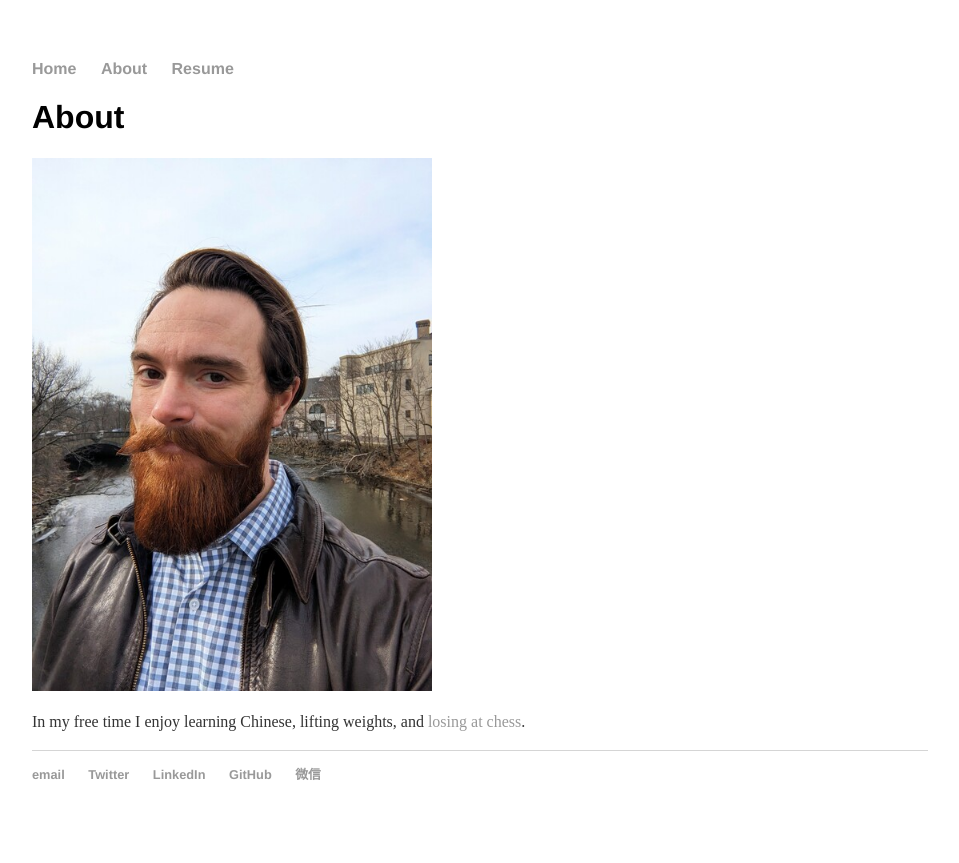
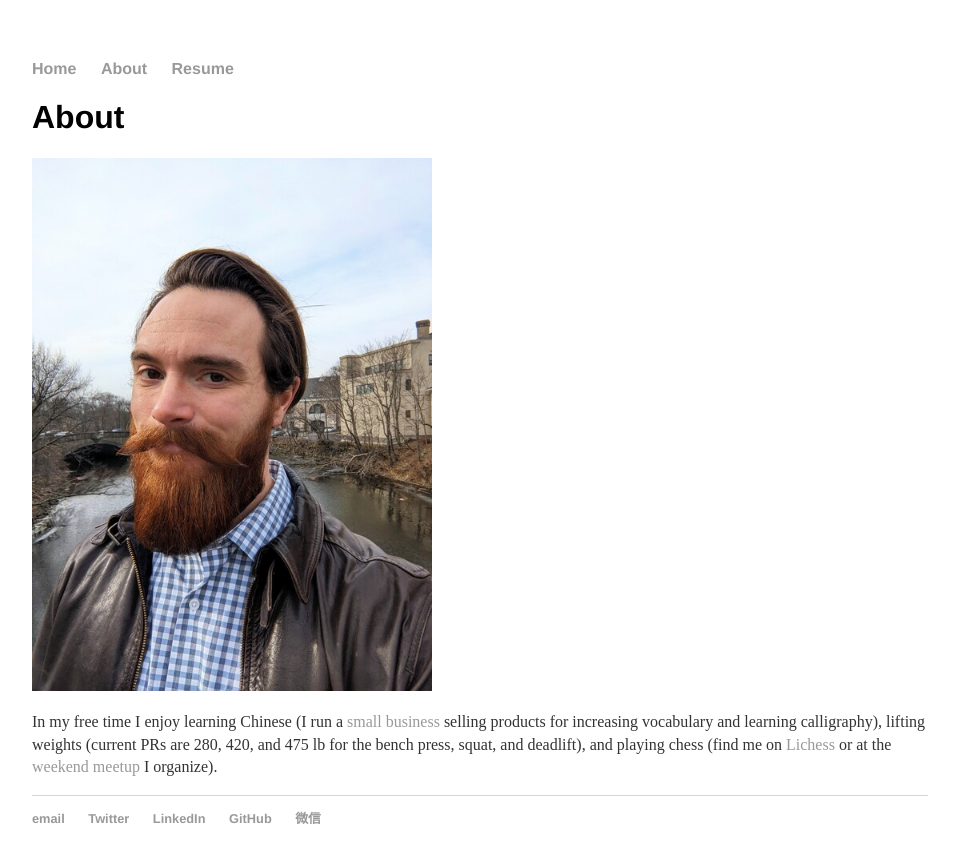
Before and after one commit to JackElsey/JackElsey.github.io, a Jekyll site: the page built from about/index.html, in a window 1280 px wide. Shown: the top 863 px of the page, without its empty margins (160-1119 px from the left). Built offline with Jekyll 4.4.1, drawn with Linux system fonts in a browser that asks for light colours.

Commit message:
update about page

```diff
--- a/about/index.html
+++ b/about/index.html
@@ -6,6 +6,6 @@ title: About Me
 	<h1>About</h1>
 	<img src="/assets/images/portrait_500.jpg" alt="Jack Elsey" style="width:400px;">
 
-	<p>In my free time I enjoy learning Chinese, lifting weights, and <a href="https://lichess.org/@/bu_zhi_suo_cuo">losing at chess</a>.
+	<p>In my free time I enjoy learning Chinese (I run a <a href="https://megamandarin.com/">small business</a> selling products for increasing vocabulary and learning calligraphy), lifting weights (current PRs are 280, 420, and 475 lb for the bench press, squat, and deadlift), and playing chess (find me on <a href="https://lichess.org/@/bu_zhi_suo_cuo">Lichess</a> or at the <a href="https://www.medfordchessclub.com/">weekend meetup</a> I organize).
 	</p>
 </div>
```
